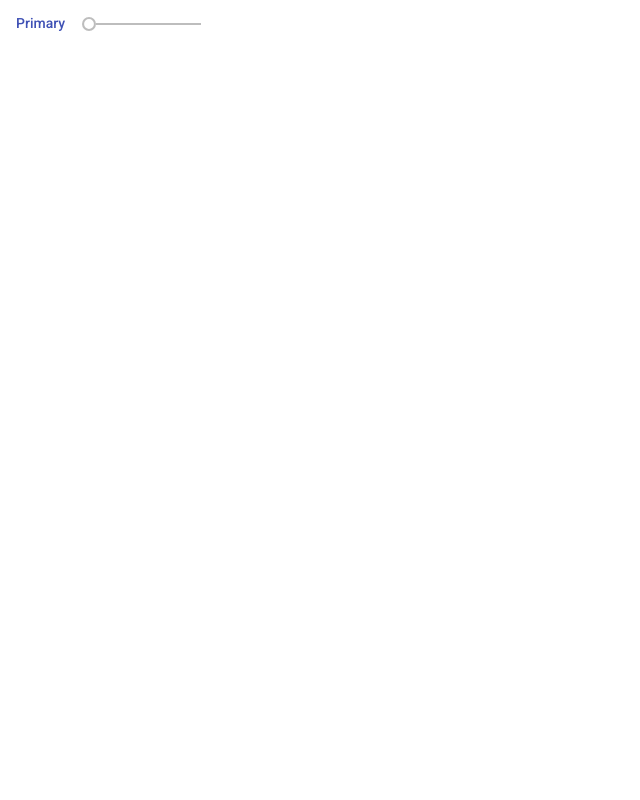
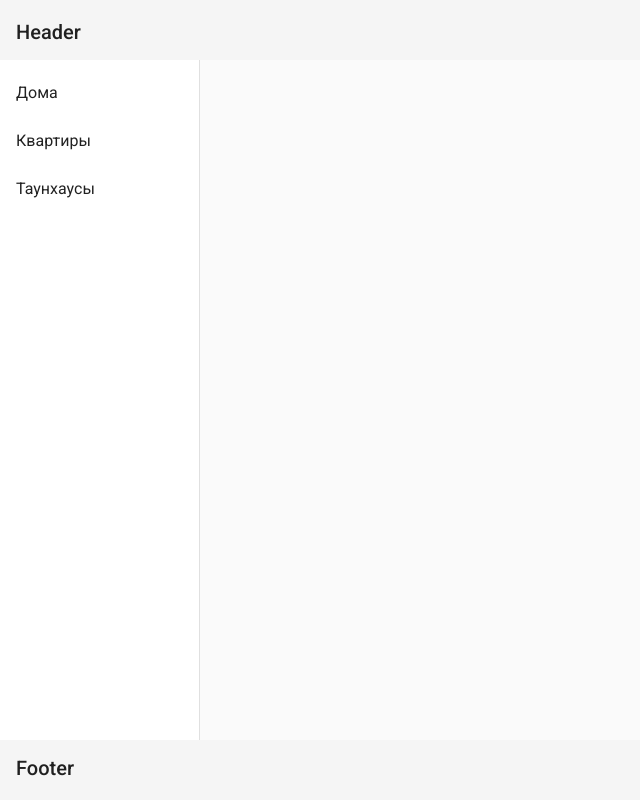
Before and after one commit to EvilDrifter/Modules, an Angular app: page / in a window 1280 px wide. Shown: the whole page, without its empty margins (0-640 px from the left). Built offline with nearby package versions, Linux system fonts and the light colour scheme.

Commit message:
lesson_1: basic layout

```diff
--- a/src/app/app.component.css
+++ b/src/app/app.component.css
@@ -0,0 +1,28 @@
+.example-container {
+    position: absolute;
+    top: 60px;
+    bottom: 60px;
+    left: 0;
+    right: 0;
+}
+
+.example-sidenav {
+    display: flex;
+    align-items: center;
+    justify-content: center;
+    width: 200px;
+}
+
+.example-header {
+    position: fixed;
+    top: 0;
+    left: 0;
+    right: 0;
+}
+
+.example-footer {
+    position: fixed;
+    bottom: 0;
+    left: 0;
+    right: 0;
+}
--- a/src/app/app.component.html
+++ b/src/app/app.component.html
@@ -1,4 +1,21 @@
-<button mat-button color="primary">Primary</button>
-<mat-slider min="1" max="100" step="1" value="1"></mat-slider>
+<ng-container>
+    <app-header class="example-header"></app-header>
 
-<router-outlet></router-outlet>
+    <mat-sidenav-container class="example-container">
+
+        <mat-sidenav mode="side" opened class="example-sidenav">
+            <mat-list>
+                <mat-list-item>Дома</mat-list-item>
+                <mat-list-item>Квартиры</mat-list-item>
+                <mat-list-item>Таунхаусы</mat-list-item>
+            </mat-list>
+        </mat-sidenav>
+
+        <mat-sidenav-content>
+            <router-outlet></router-outlet>
+        </mat-sidenav-content>
+
+    </mat-sidenav-container>
+
+    <app-footer class="example-footer"></app-footer>
+</ng-container>
--- /dev/null
+++ b/src/app/components/footer/footer.component.html
@@ -0,0 +1 @@
+<mat-toolbar>Footer</mat-toolbar>
--- /dev/null
+++ b/src/app/components/footer/footer.component.ts
@@ -0,0 +1,15 @@
+import { Component, OnInit } from '@angular/core';
+
+@Component({
+  selector: 'app-footer',
+  templateUrl: './footer.component.html',
+  styleUrls: ['./footer.component.css']
+})
+export class FooterComponent implements OnInit {
+
+  constructor() { }
+
+  ngOnInit() {
+  }
+
+}
--- /dev/null
+++ b/src/app/components/header/header.component.html
@@ -0,0 +1 @@
+<mat-toolbar>Header</mat-toolbar>
--- /dev/null
+++ b/src/app/components/header/header.component.ts
@@ -0,0 +1,15 @@
+import { Component, OnInit } from '@angular/core';
+
+@Component({
+  selector: 'app-header',
+  templateUrl: './header.component.html',
+  styleUrls: ['./header.component.css']
+})
+export class HeaderComponent implements OnInit {
+
+  constructor() { }
+
+  ngOnInit() {
+  }
+
+}
```
Also changed, not shown: src/app/app.module.ts (+6 -4 lines), src/app/components/footer/footer.component.css (added), src/app/components/header/header.component.css (added), 2 other files (tests, documents, lock files or other folders).
